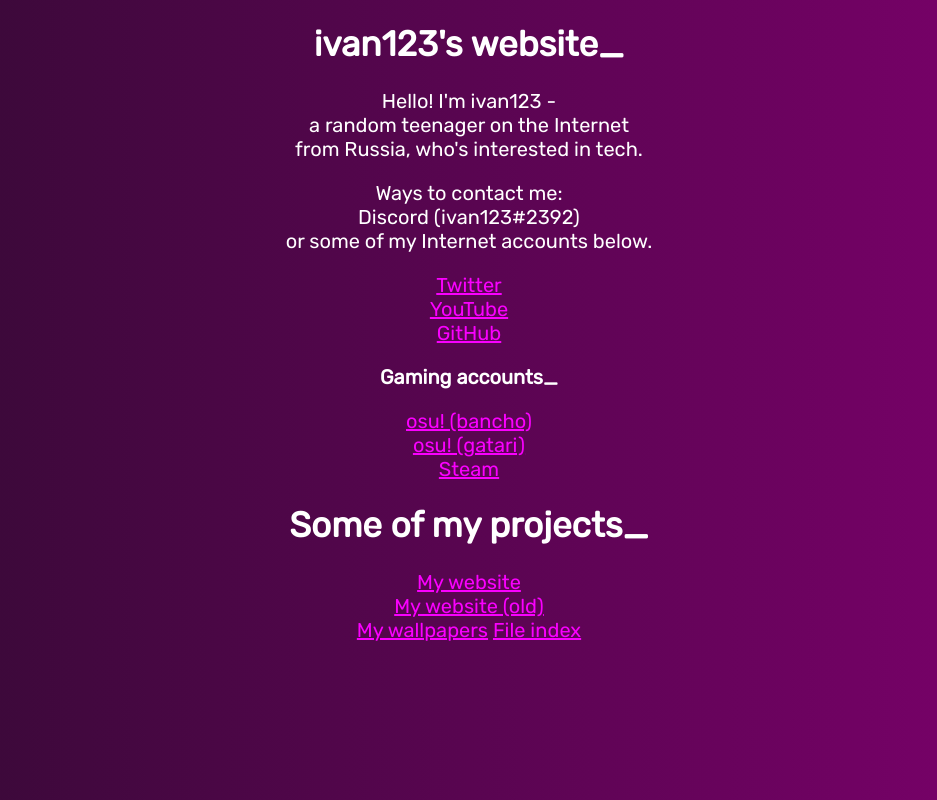
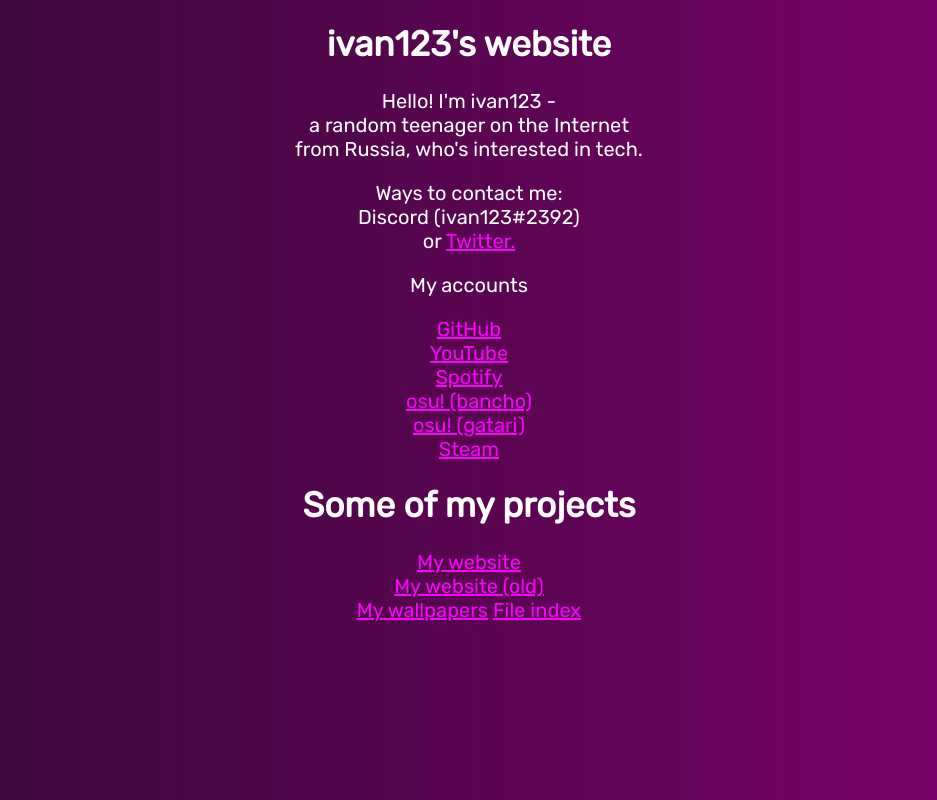
Before and after one commit to Shea7TDM/ivan123s-website-2.0, a plain HTML site: page index.html in a window 1280 px wide. Shown: the whole page, without its empty margins (171-1108 px from the left). Drawn offline with Linux system fonts and the light colour scheme.

Commit message:
slightly more changes

```diff
--- a/index.html
+++ b/index.html
@@ -6,20 +6,20 @@
 	<meta name="description" content="my website">
 	<meta name="keywords" content="ivan123">
 </head>
-<title>ivan123's website_</title>
+<title>ivan123's website</title>
 <body>
 	<div>
-		<h1>ivan123's website_</h1>
+		<h1>ivan123's website</h1>
 		<p>Hello! I'm ivan123 - <br>a random teenager on the Internet <br>from Russia, who's interested in tech.</p>
-        <p>Ways to contact me:<br> Discord (ivan123#2392)<br> or some of my Internet accounts below.</p>
-        <a href="https://twitter.com/ivan123ru">Twitter</a><br>
+        <p>Ways to contact me:<br> Discord (ivan123#2392)<br> or <a href="https://twitter.com/ivan123ru">Twitter.</a><br></p>
+        <p>My accounts</p>
+        <a href="https://github.com/ivan123-ru">GitHub</a><br>
         <a href="https://www.youtube.com/channel/UCjEU7UGrIFQkv_cdVL3pgZw">YouTube</a><br>
-        <a href="https://github.com/ivan123-ru">GitHub</a>
-        <p><b>Gaming accounts_</b></p>
+        <a href="https://open.spotify.com/user/xbzce22ca3gul7l21cu5k5s0w?si=417718435cc84e4a">Spotify</a><br>
         <a href="https://osu.ppy.sh/users/19343600">osu! (bancho)</a><br>
         <a href="https://osu.gatari.pw/u/24018">osu! (gatari)</a><br>
         <a href="https://steamcommunity.com/id/ivan123ru/">Steam</a>
-        <h1>Some of my projects_</h1>
+        <h1>Some of my projects</h1>
         <a href="https://github.com/ivan123-ru/ivan123s-website-2.0">My website</a><br>
         <a href="https://github.com/ivan123-ru/ivan123s-website-old">My website (old)</a><br>
         <a href="https://github.com/ivan123-ru/ivan123s-wallpapers">My wallpapers</a>
```
